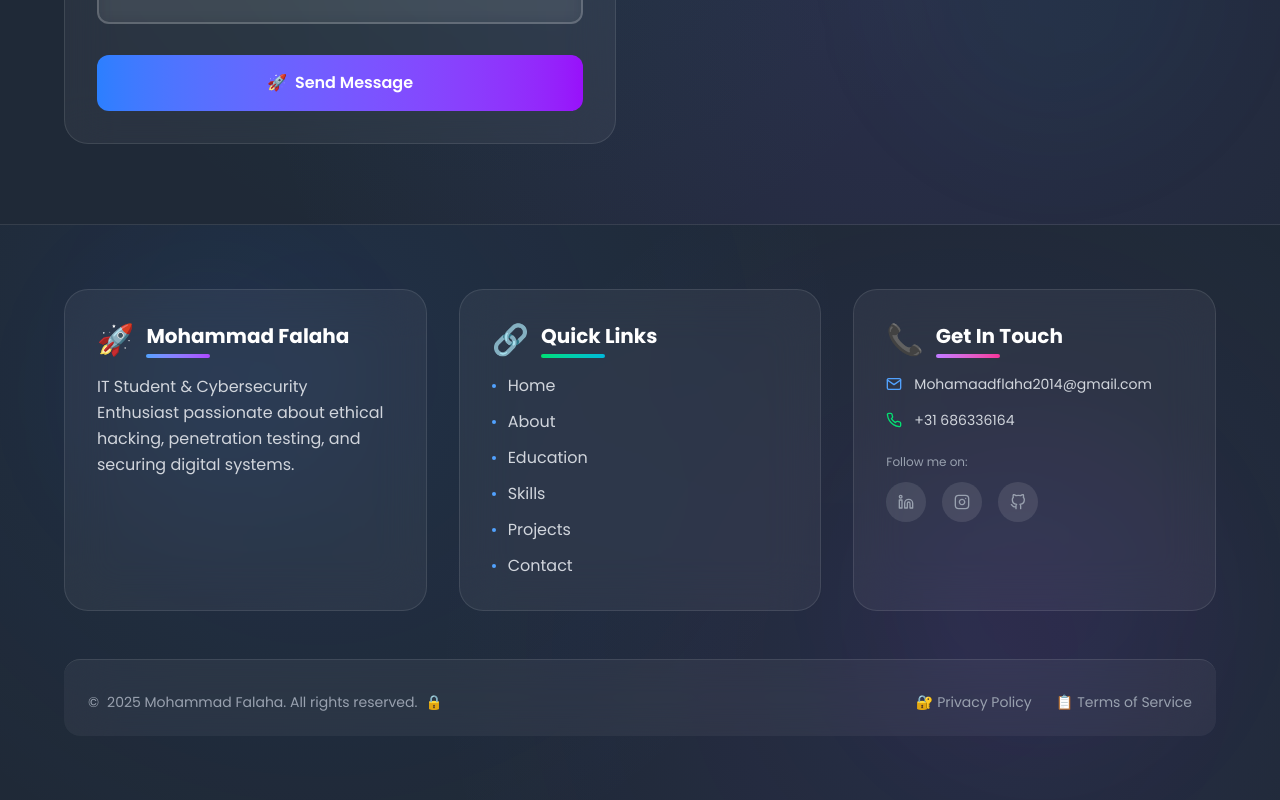
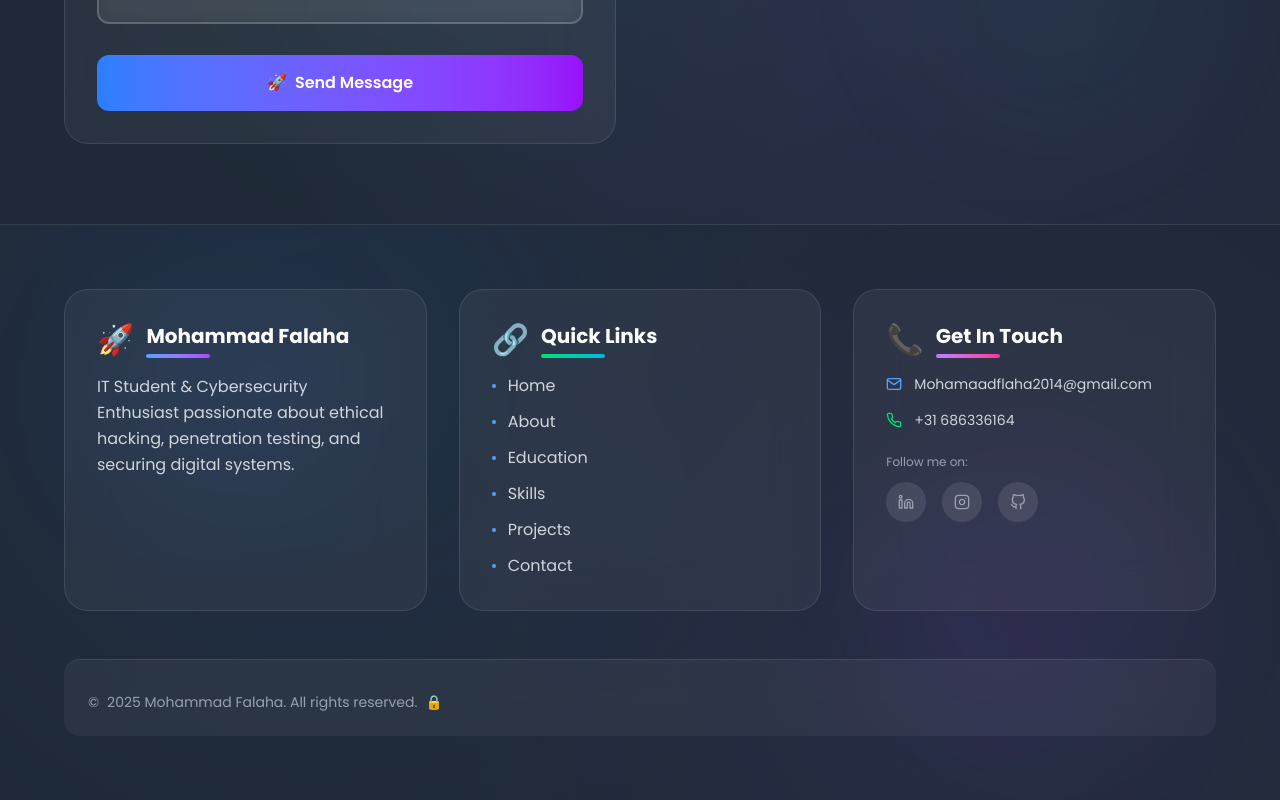
Before and after one commit to Motje3/Portfoliov2, a React (Vite) app in the folder my-portfolio/: page / in a window 1280 px wide. Shown: the part 7985-8785 px from the top of the page. Built offline with nearby package versions, Linux system fonts and the light colour scheme.

Commit message:
removed not needed div in footer

```diff
--- a/my-portfolio/src/Portfolio.tsx
+++ b/my-portfolio/src/Portfolio.tsx
@@ -269,22 +269,7 @@ const Portfolio = () => {
                 2025 Mohammad Falaha. All rights reserved.
                 <span className="ml-2">🔒</span>
               </p>
-              <div className="flex space-x-6 text-sm">
-                <a
-                  href="#"
-                  className="text-gray-400 hover:text-blue-400 transition-colors duration-300 flex items-center"
-                >
-                  <span className="mr-1">🔐</span>
-                  Privacy Policy
-                </a>
-                <a
-                  href="#"
-                  className="text-gray-400 hover:text-blue-400 transition-colors duration-300 flex items-center"
-                >
-                  <span className="mr-1">📋</span>
-                  Terms of Service
-                </a>
-              </div>
+
             </div>
           </motion.div>
         </div>
```
